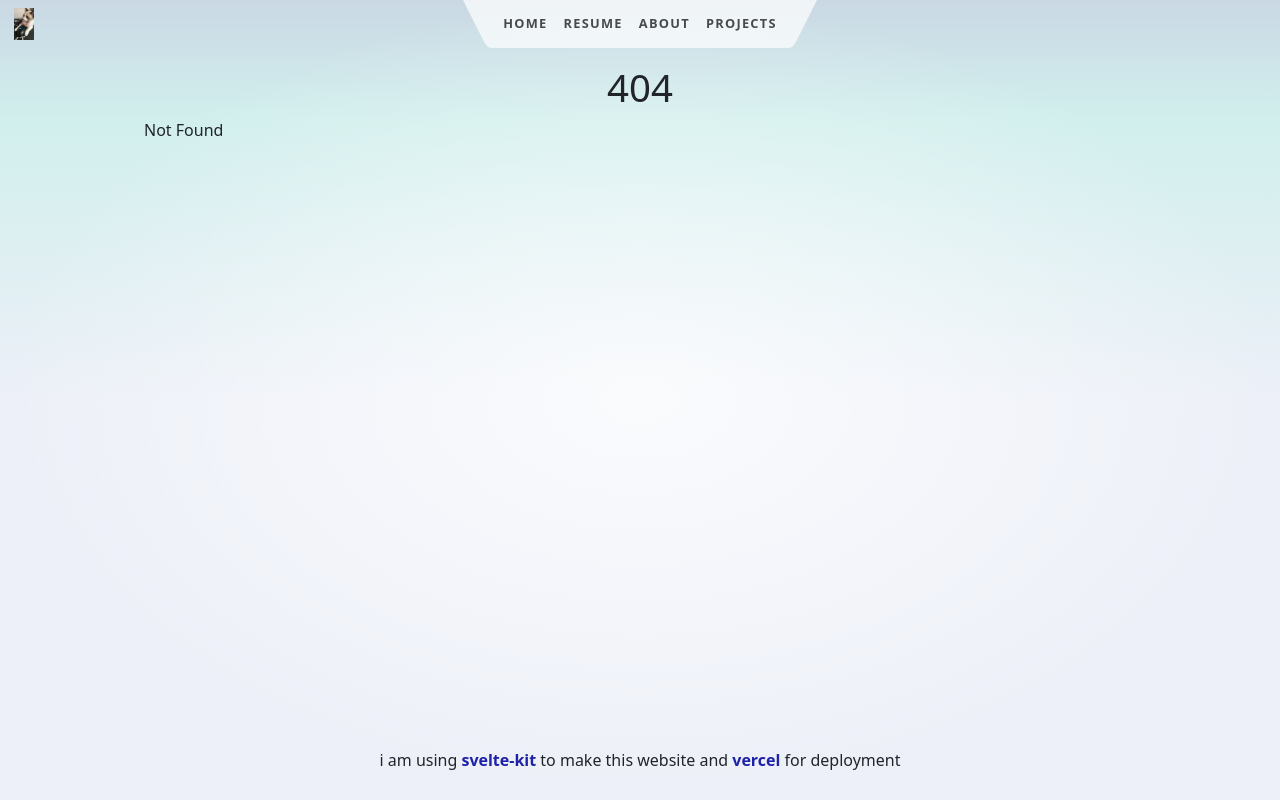
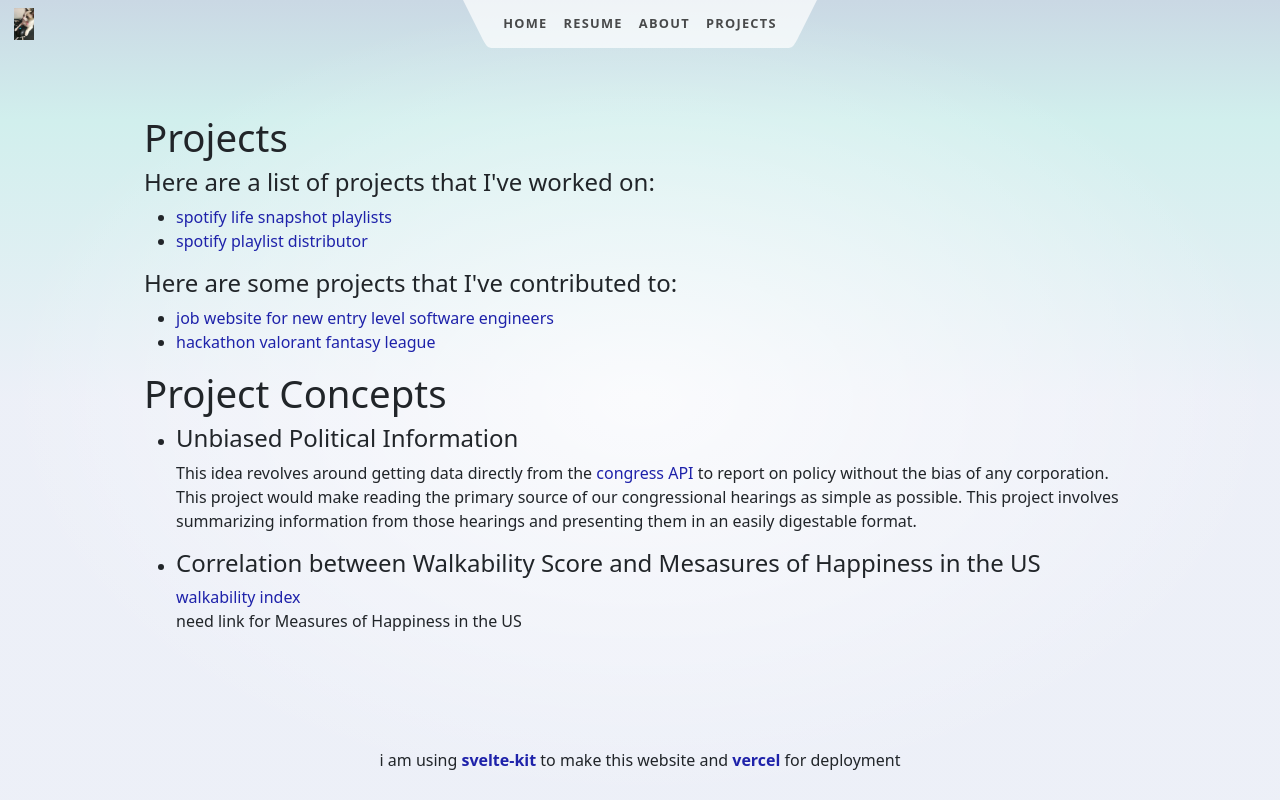
Before and after one commit to turrence/terence-portfolio, a SvelteKit app: page /projects in a window 1280 px wide. Before the commit this address had no page. Built offline with nearby package versions, Linux system fonts and the light colour scheme.

Commit message:
added some projects

```diff
--- /dev/null
+++ b/src/routes/projects/+page.svelte
@@ -0,0 +1,46 @@
+<svelte:head>
+	<title>Terence Tong | Projects</title>
+</svelte:head>
+
+<div class="main">
+	<h1>Projects</h1>
+
+	<div>
+		<h2>Here are a list of projects that I've worked on:</h2>
+		<ul>
+			<li><a href="https://github.com/turrence/spotify-new-music-sorter">spotify life snapshot playlists</a></li>
+			<li><a href="https://github.com/turrence/spotify-music-distributor">spotify playlist distributor</a></li>
+		</ul>
+	</div>
+	<div>
+		<h2>Here are some projects that I've contributed to:</h2>
+		<ul>
+			<li><a href="https://github.com/jaasonw/job-website">job website for new entry level software engineers</a></li>
+			<li><a href="https://github.com/selynna/liquid-hacks">hackathon valorant fantasy league</a></li>
+		</ul>
+	</div>
+	<div>
+		<h1>Project Concepts</h1>
+		<ul>
+			<li><h2>Unbiased Political Information</h2></li>
+			<p>
+				This idea revolves around getting data directly from the <a href="https://gpo.congress.gov/">congress API</a> to report on policy without the bias of any corporation. This
+				project would make reading the primary source of our congressional hearings as simple as possible. This project involves summarizing
+				information from those hearings and presenting them in an easily digestable format.
+			</p>
+		</ul>
+		<ul>
+			<li><h2>Correlation between Walkability Score and Mesasures of Happiness in the US</h2></li>
+				<a href="https://catalog.data.gov/dataset/walkability-index1">walkability index</a>
+				<p>need link for Measures of Happiness in the US
+		</ul>
+	</div>
+</div>
+
+
+
+<style>
+	.main {
+		padding-top: 50px;
+	}
+</style>
--- a/src/routes/styles.css
+++ b/src/routes/styles.css
@@ -51,11 +51,10 @@ a:hover {
 
 h1 {
 	font-size: 2rem;
-	text-align: center;
 }
 
 h2 {
-	font-size: 1rem;
+	font-size: 1.5rem;
 }
 
 pre {
```
